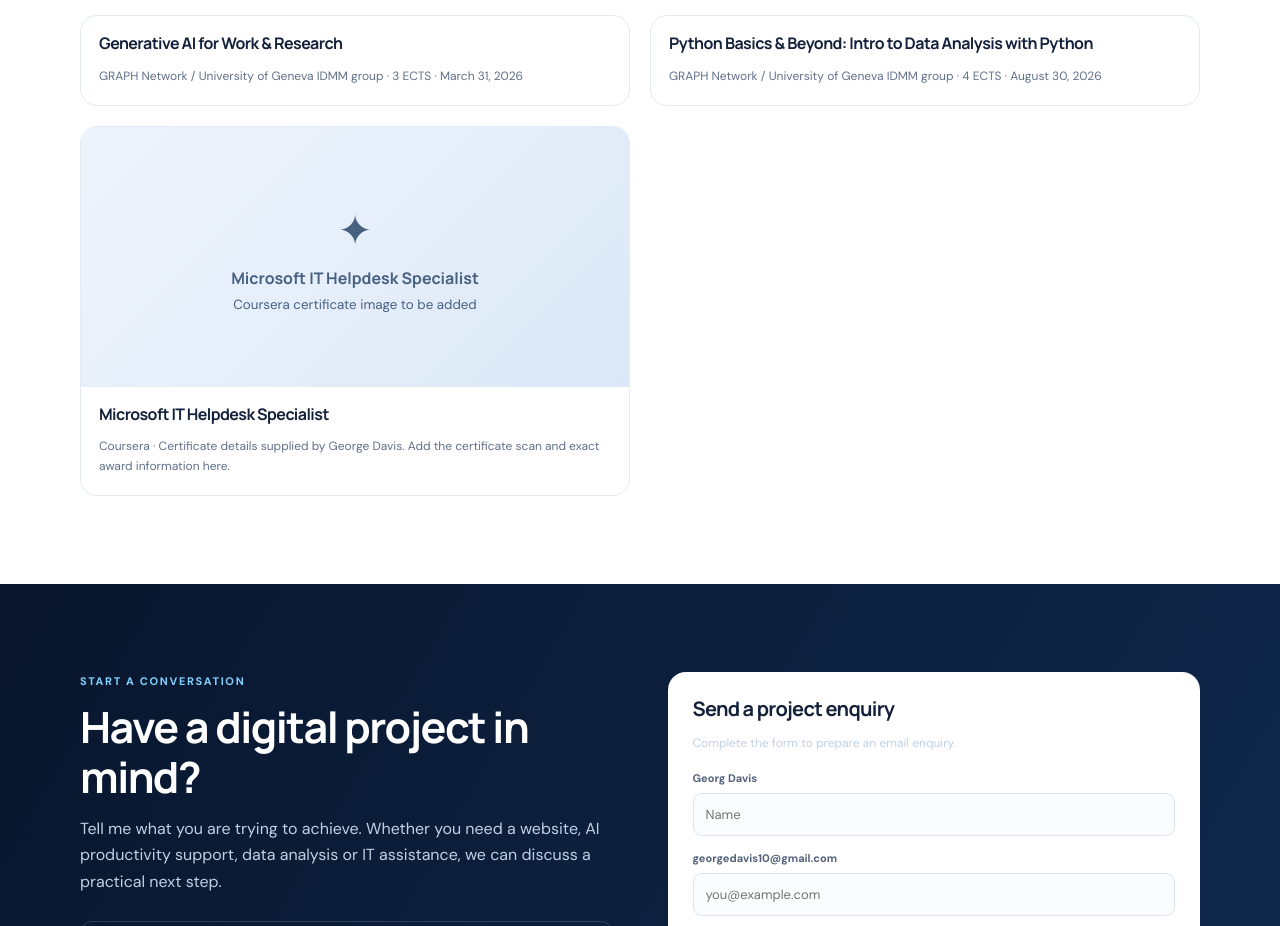
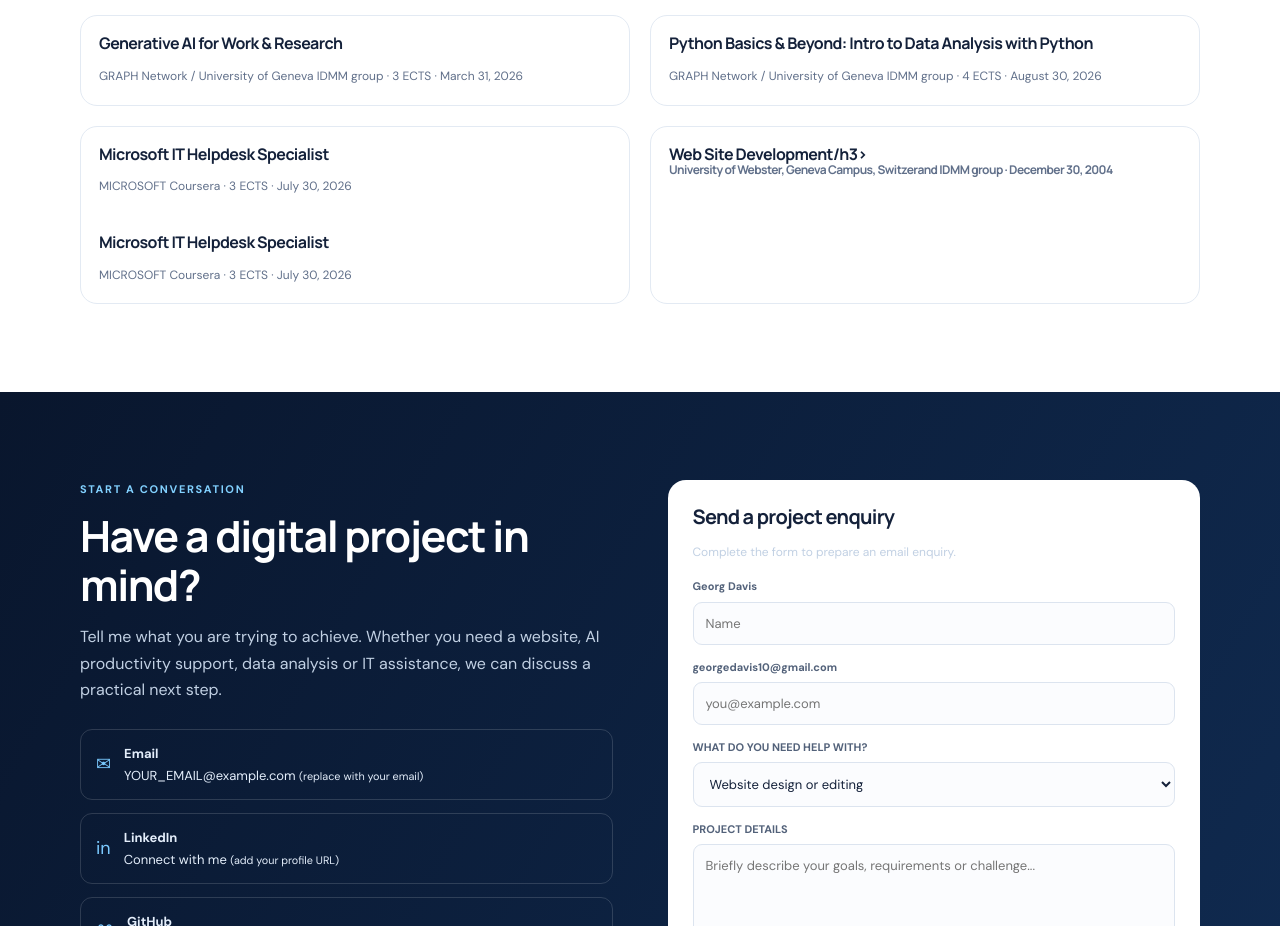
Before and after one commit to geokwedav/george-davis-portfolio, a plain HTML site: page index.html in a window 1280 px wide. Shown: the part 4500-5426 px from the top of the page. Drawn offline with Linux system fonts and the light colour scheme.

Commit message:
Update index.html

```diff
--- a/index.html
+++ b/index.html
@@ -90,7 +90,8 @@
       <div class="cert-grid">
         <article class="cert-card"><div class="cert-info"><h3>Generative AI for Work & Research</h3><p>GRAPH Network / University of Geneva IDMM group · 3 ECTS · March 31, 2026</p></div></article>
         <article class="cert-card"><div class="cert-info"><h3>Python Basics & Beyond: Intro to Data Analysis with Python</h3><p>GRAPH Network / University of Geneva IDMM group · 4 ECTS · August 30, 2026</p></div></article>
-        <article class="cert-card"><div class="cert-placeholder"><div><span>✦</span><strong>Microsoft IT Helpdesk Specialist</strong><small>Coursera certificate image to be added</small></div></div><div class="cert-info"><h3>Microsoft IT Helpdesk Specialist</h3><p>Coursera · Certificate details supplied by George Davis. Add the certificate scan and exact award information here.</p></div></article>
+        <article class="cert-card"><div class="cert-info"><h3>Microsoft IT Helpdesk Specialist</h3><p>MICROSOFT Coursera · 3 ECTS · July 30, 2026</p></div><div class="cert-info"><h3>Microsoft IT Helpdesk Specialist</h3><p>MICROSOFT Coursera · 3 ECTS · July 30, 2026</p></div></article>
+      <article class="cert-card"><div class="cert-info"><h3>Web Site Development/h3><p>University of Webster, Geneva Campus, Switzerand IDMM group · December 30, 2004</p></div></article>
       </div>
     </div></section>
 
```
